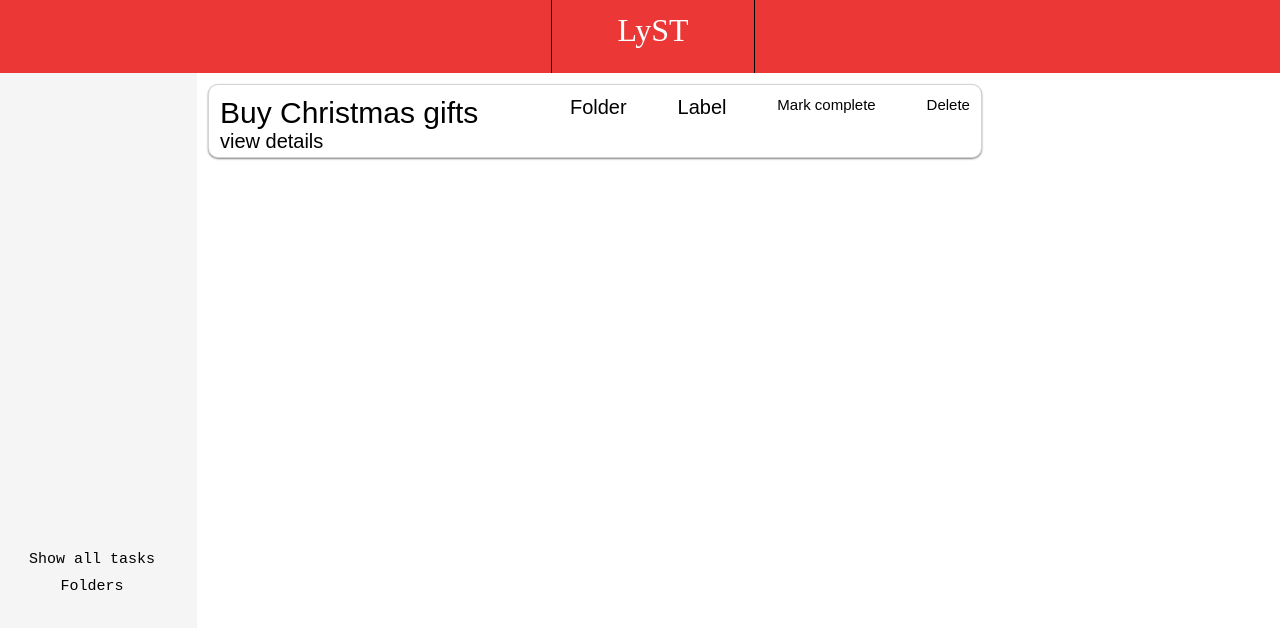
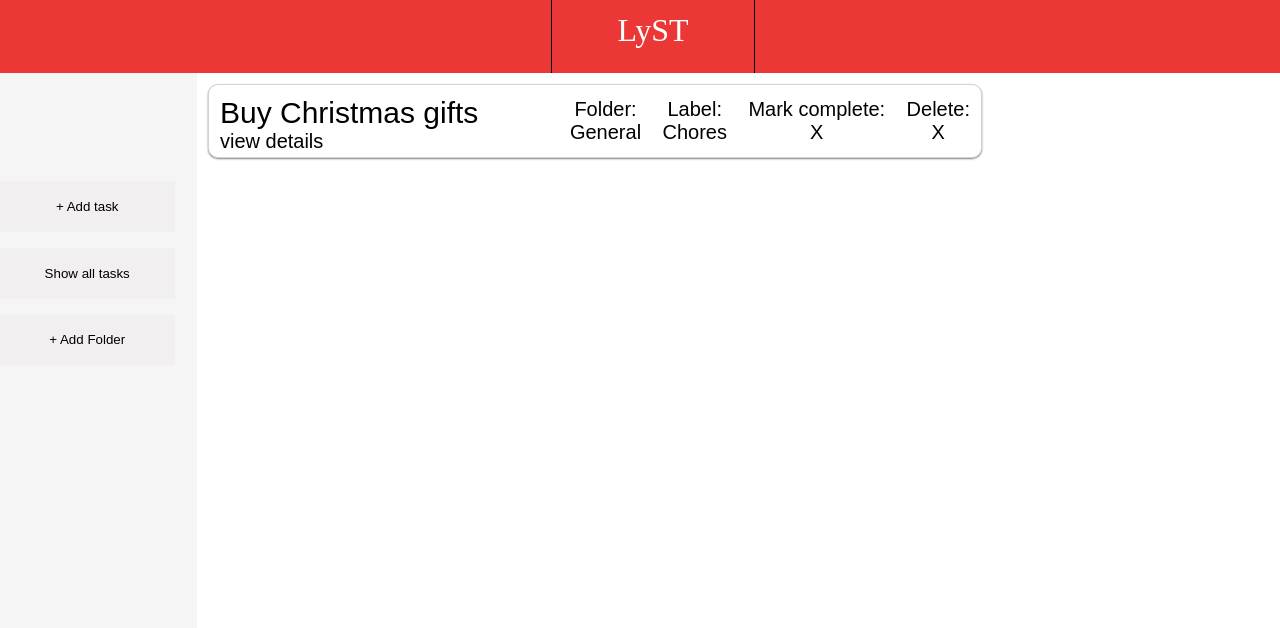
Before and after one commit to MattRueter/TOP_libraryapp, a plain HTML site: page index.html in a window 1280 px wide. Shown: the top 628 px of the page. Drawn offline with Linux system fonts and the light colour scheme.

Commit message:
added JS file and made minor CSS changes

```diff
--- a/index.html
+++ b/index.html
@@ -12,8 +12,11 @@
 
 	<main>
 		<div class='menu'>
+			<div class='menuItemContainer'>
+			<button id=addItemBtn>+ Add task</button>
 			<button id='taskBtn'>Show all tasks</button>
-			<button id='foldersBtn'>Folders</button>
+			<button id='foldersBtn'>+ Add Folder</button>
+		</div>
 		</div>
 
 		<div class='display'>
@@ -26,16 +29,29 @@
 					<div class='viewDetails'>view details</div>
 				</div>
 					<div class='rightContainer'>
-					<div class='folderRef'>Folder</div>
-					<div class='label'>Label</div>
-					<div class='markComplete'>Mark complete</div>
-					<div class='delete'>Delete</div>
+
+					<div class='folderRef'>Folder:
+						<div id='folder'>General</div>
+					</div>
+
+					<div class='label'>Label:
+						<div id='label'>Chores</div>
+					</div>
+
+					<div class='markComplete'>Mark complete:
+						<div class='completeBTN'>X</div>
+					</div>
+
+					<div class='delete'>Delete:
+						<div class ='deleteBTN'>X</div>
+					</div>
+
 				</div>
 
 		</div>     <!-- DOM stuff can append to 'display'-->
 
 	</main>
 
-
+<script src='index.js'></script>
 </body>
 </html>
--- /dev/null
+++ b/index.js
@@ -0,0 +1,25 @@
+
+let taskItemArray = [
+	{title:'Food Shopping', folder:'General', priority:'medium',deadline:'today', completed:'',notes:'Take Victoria with you.'}
+];
+
+function taskFactory (title,folder,priority,label,deadline,completed,notes) {
+	this.title = title;
+	this.folder = folder;
+	this.priority = priority;
+	this.label = label;
+	this.deadline = deadline;
+	this.completed = completed;
+	this.notes = notes;
+
+	taskItemArray.push(this);
+
+}
+
+function showTask(currentTask){
+	const task =document.querySelector('.taskItem');
+	const title=document.querySelector('.title');
+
+	title.textContent=currentTask.title;
+
+}
--- a/styles.css
+++ b/styles.css
@@ -4,13 +4,16 @@ body{
 }
 button{
 	border:none;
-	background-color: rgb(245 245 245);;
-	font-size: 15px;
-	font-family:monospace;
-		margin:2%;
+	background-color: rgb(241 239 239);
+		margin:4%;
+		height:60px;
+		width:175px;
+
 }
 	button:hover{
-		box-shadow: 1px 2px 1px gray;
+		border-radius: 20px;
+		box-shadow: 0px 1px 0px rgb(255, 233, 233);
+		background-color: rgb(251 236 236);
 	}
 
 									/*Main elements navbar, menubar, display area*/
@@ -37,15 +40,21 @@ main{
 }
 
 		.menu{
-			display:flex;
-			flex-direction: column;
-			align-items: center;
-			justify-content: center;
 			height:1000px;
 			width:250px;
 				background-color: rgb(245 245 245);
 
 		}
+			.menuItemContainer{
+				height:200px;
+				width:200px;
+				margin-top:100px;
+					display:flex;
+					flex-direction: column;
+					align-items: center;
+					justify-content:space-around;
+
+			}
 
 		.display{
 			background-color: white;
@@ -90,6 +99,9 @@ main{
 				font-family: Arial, sans-serif;
 
 		}
+			.taskItem:hover{
+				box-shadow: 0px 1px 7px gray;
+			}
 					.leftContainer{
 						display:flex;
 						flex-direction: column;
@@ -111,18 +123,8 @@ main{
 							justify-content: space-between;
 
 					}
-								.folderRef{
-
-								}
-								.label{
-									height:100px;
-								}
-								.markComplete{
-									font-size:15px;
-
-								}
-
-								.delete{
-									font-size:15px;
-
-								}
+						.rightContainer > *{
+							display:flex;
+							flex-direction: column;
+							justify-content: center;
+							align-items: center;
```
